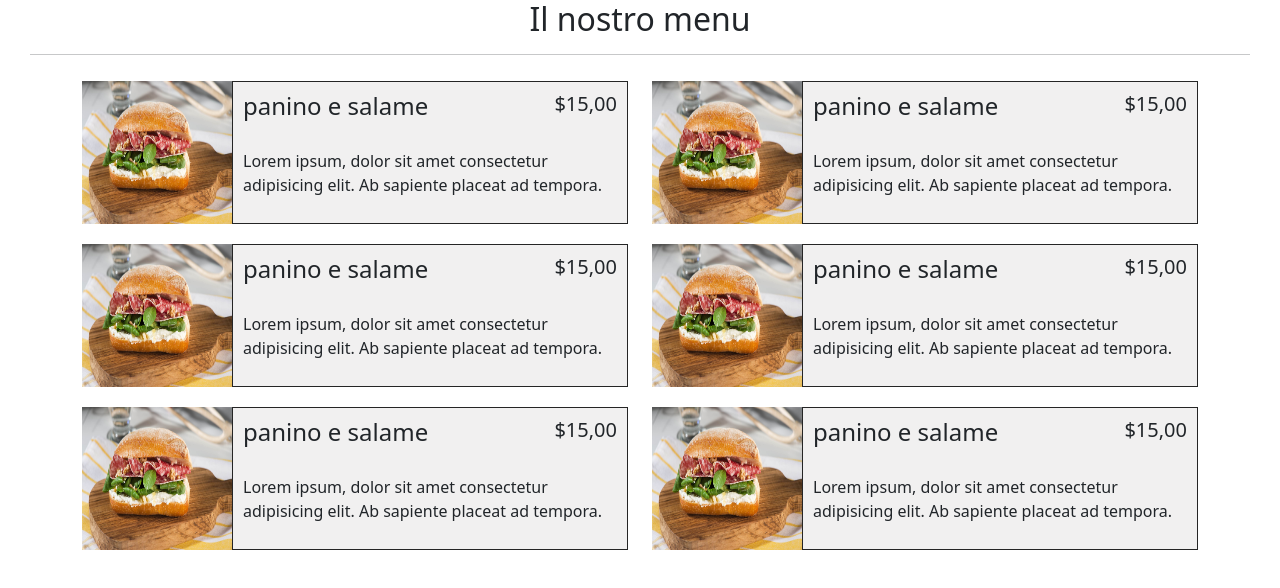
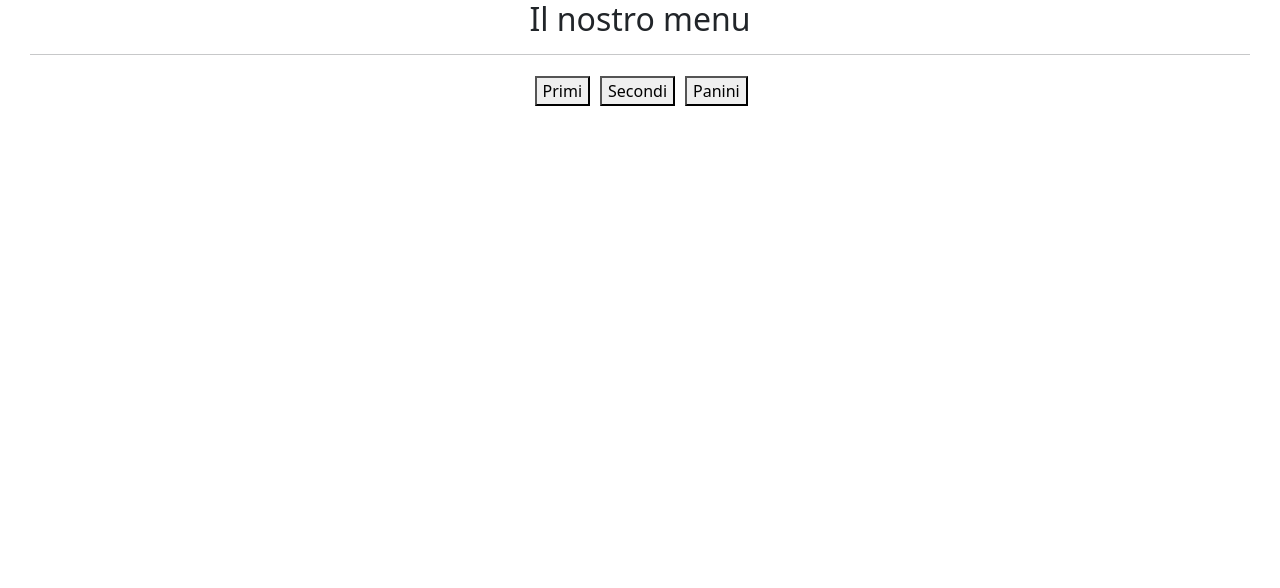
Before and after one commit to abrenga/esercizio_menu, a plain HTML site: page index.html in a window 1280 px wide. Drawn offline with nearby package versions, Linux system fonts and the light colour scheme.

Commit message:
aggiunta bottoni per le categorie
Inserimento file js e richiesta get

```diff
--- a/css/menu_ristorante.css
+++ b/css/menu_ristorante.css
@@ -58,3 +58,13 @@ h5{
 .text{
     padding: 10px;
 }
+
+.Categorie {
+    display: flex;
+    margin: 0 auto;
+    width: 221px;
+}
+
+.btn-m{
+    margin: 5px;
+}
--- a/index.html
+++ b/index.html
@@ -15,8 +15,28 @@
             <div class="underline"></div>
         </div>
         <hr>
+
+        <div class="Categorie">
+
+                <button class="btn-m">Primi</button>
+                <button class="btn-m">Secondi</button>
+                <button class="btn-m">Panini</button>
+
+        </div>
         <div class="container">
             <div class=" row justify-content-center">
+                <!--<article class=" col-6 my-box">
+                    <img src="imags/02-panino-salame-miele-e-noci.jpg" alt="">
+                    <div class="item-info">
+                        <header class="contenitore">
+                            <h4>panino e salame</h4>
+                            <h5 class="price">$15,00</h5>
+                        </header>
+                        <p class="text">Lorem ipsum, dolor sit amet consectetur adipisicing elit. Ab sapiente placeat ad
+                            tempora.</p>
+                    </div>
+                </article>
+
                 <article class=" col-6 my-box">
                     <img src="imags/02-panino-salame-miele-e-noci.jpg" alt="">
                     <div class="item-info">
@@ -24,52 +44,8 @@
                             <h4>panino e salame</h4>
                             <h5 class="price">$15,00</h5>
                         </header>
-                        <p class="text">Lorem ipsum, dolor sit amet consectetur adipisicing elit. Ab sapiente placeat ad tempora.</p>
-
-                    </div>
-                </article>
-                <article class=" col-6 my-box">
-                    <img src="imags/02-panino-salame-miele-e-noci.jpg" alt="">
-                    <div class="item-info">
-                        <header class="contenitore">
-                            <h4>panino e salame</h4>
-                            <h5 class="price">$15,00</h5>
-                        </header>
-                        <p class="text">Lorem ipsum, dolor sit amet consectetur adipisicing elit. Ab sapiente placeat ad tempora.</p>
-
-                    </div>
-                </article>
-                <article class="col-6 my-box">
-                    <img src="imags/02-panino-salame-miele-e-noci.jpg" alt="">
-                    <div class="item-info">
-                        <header class="contenitore">
-                            <h4>panino e salame</h4>
-                            <h5 class="price">$15,00</h5>
-                        </header>
-                        <p class="text">Lorem ipsum, dolor sit amet consectetur adipisicing elit. Ab sapiente placeat ad tempora.</p>
-
-                    </div>
-                </article>
-                <article class="  col-6 my-box">
-                    <img src="imags/02-panino-salame-miele-e-noci.jpg" alt="">
-                    <div class="item-info">
-                        <header class="contenitore">
-                            <h4>panino e salame</h4>
-                            <h5 class="price">$15,00</h5>
-                        </header>
-                        <p class="text">Lorem ipsum, dolor sit amet consectetur adipisicing elit. Ab sapiente placeat ad tempora.</p>
-
-                    </div>
-                </article>
-                <article class=" col-6 my-box">
-                    <img src="imags/02-panino-salame-miele-e-noci.jpg" alt="">
-                    <div class="item-info">
-                        <header class="contenitore">
-                            <h4>panino e salame</h4>
-                            <h5 class="price">$15,00</h5>
-                        </header>
-                        <p class="text">Lorem ipsum, dolor sit amet consectetur adipisicing elit. Ab sapiente placeat ad tempora.</p>
-
+                        <p class="text">Lorem ipsum, dolor sit amet consectetur adipisicing elit. Ab sapiente placeat ad
+                            tempora.</p>
                     </div>
                 </article>
 
@@ -80,10 +56,46 @@
                             <h4>panino e salame</h4>
                             <h5 class="price">$15,00</h5>
                         </header>
-                        <p class="text">Lorem ipsum, dolor sit amet consectetur adipisicing elit. Ab sapiente placeat ad tempora.</p>
-
+                        <p class="text">Lorem ipsum, dolor sit amet consectetur adipisicing elit. Ab sapiente placeat ad
+                            tempora.</p>
                     </div>
                 </article>
+
+                <article class="  col-6 my-box">
+                    <img src="imags/02-panino-salame-miele-e-noci.jpg" alt="">
+                    <div class="item-info">
+                        <header class="contenitore">
+                            <h4>panino e salame</h4>
+                            <h5 class="price">$15,00</h5>
+                        </header>
+                        <p class="text">Lorem ipsum, dolor sit amet consectetur adipisicing elit. Ab sapiente placeat ad
+                            tempora.</p>
+                    </div>
+                </article>
+
+                <article class=" col-6 my-box">
+                    <img src="imags/02-panino-salame-miele-e-noci.jpg" alt="">
+                    <div class="item-info">
+                        <header class="contenitore">
+                            <h4>panino e salame</h4>
+                            <h5 class="price">$15,00</h5>
+                        </header>
+                        <p class="text">Lorem ipsum, dolor sit amet consectetur adipisicing elit. Ab sapiente placeat ad
+                            tempora.</p>
+                    </div>
+                </article>
+
+                <article class="col-6 my-box">
+                    <img src="imags/02-panino-salame-miele-e-noci.jpg" alt="">
+                    <div class="item-info">
+                        <header class="contenitore">
+                            <h4>panino e salame</h4>
+                            <h5 class="price">$15,00</h5>
+                        </header>
+                        <p class="text">Lorem ipsum, dolor sit amet consectetur adipisicing elit. Ab sapiente placeat ad
+                            tempora.</p>
+                    </div>
+                </article>-->
 
             </div>
         </div>
@@ -93,6 +105,9 @@
 
 
 </body>
+<script>
+    menu.initMenu.then();
+</script>
 <script src="js/menu_ristorante.js"></script>
 
 </html>
--- a/js/menu_ristorante.js
+++ b/js/menu_ristorante.js
@@ -0,0 +1,14 @@
+/* */
+
+var menu = {
+
+    initMenu : async function () {
+        let response = await fetch("file.json");
+        let piatti = response.json();
+
+        return piatti;
+    }
+}
+
+
+this.initMenu().then();
```
